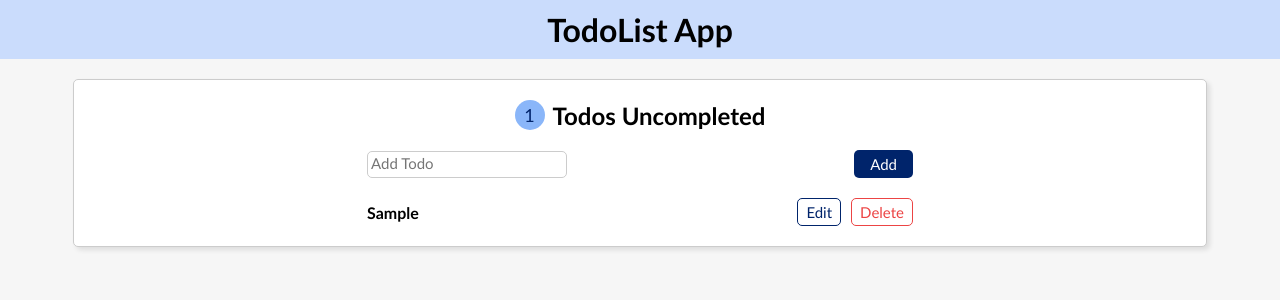
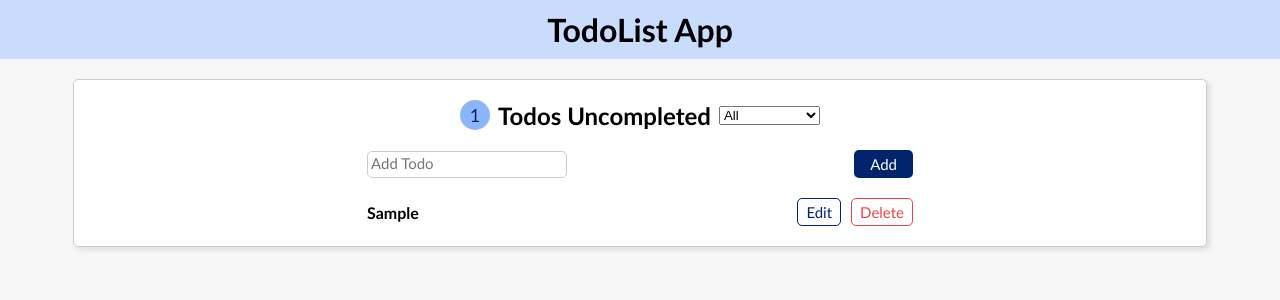
Before and after one commit to Am1rreza/TodoList-React-App, a React (Create React App) app: page / in a window 1280 px wide. Both pictures are taken after typing "Sample" into the empty fields and a click on the button "Add". Shown: the top 300 px of the page. Built offline with nearby package versions, Linux system fonts and the light colour scheme.

Commit message:
Filter Comp developed

```diff
--- a/src/components/Filter/Filter.jsx
+++ b/src/components/Filter/Filter.jsx
@@ -1,5 +1,11 @@
-const Filter = () => {
-  return <></>;
+const Filter = ({ onChange, status }) => {
+  return (
+    <select value={status} onChange={onChange}>
+      <option value="All">All</option>
+      <option value="Completed">Completed</option>
+      <option value="Uncompleted">Uncopmleted</option>
+    </select>
+  );
 };
 
 export default Filter;
--- a/src/components/Navbar/Navbar.jsx
+++ b/src/components/Navbar/Navbar.jsx
@@ -1,7 +1,15 @@
+import { useState } from "react";
+import Filter from "../Filter/Filter";
 import styles from "./navbar.module.css";
 
-const Navbar = ({ todos }) => {
+const Navbar = ({ todos, filterTodos,status,setStatus }) => {
   const unCompletedTodos = todos.filter((todo) => !todo.isCompleted);
+
+  // Handlers
+  const changeHandler = (e) => {
+    setStatus(e.target.value);
+    filterTodos(e.target.value);
+  };
 
   // conditional rendering
   if (unCompletedTodos.length === 0)
@@ -11,6 +19,7 @@ const Navbar = ({ todos }) => {
     <nav className={styles.nav}>
       <span>{unCompletedTodos.length}</span>
       <h2>Todos Uncompleted</h2>
+      <Filter onChange={(e) => changeHandler(e)} status={status} />
     </nav>
   );
 };
--- a/src/components/TodoApp/TodoApp.jsx
+++ b/src/components/TodoApp/TodoApp.jsx
@@ -1,11 +1,17 @@
+import { useEffect } from "react";
 import { useState } from "react";
-import Filter from "../Filter/Filter";
 import Navbar from "../Navbar/Navbar";
 import TodoForm from "../TodoForm/TodoForm";
 import TodoList from "../TodoList/TodoList";
 
 const TodoApp = () => {
   const [todos, setTodos] = useState([]);
+  const [filteredTodos, setFilteredTodos] = useState([]);
+  const [status, setStatus] = useState("All");
+
+  useEffect(() => {
+    filterTodos(status);
+  }, [todos]);
 
   // Handlers
   const addTodo = (inputValue) => {
@@ -47,14 +53,34 @@ const TodoApp = () => {
     setTodos(filteredTodos);
   };
 
+  const filterTodos = (status) => {
+    switch (status) {
+      case "Completed":
+        setFilteredTodos(todos.filter((todo) => todo.isCompleted));
+        break;
+
+      case "Uncompleted":
+        setFilteredTodos(todos.filter((todo) => !todo.isCompleted));
+        break;
+
+      default:
+        setFilteredTodos(todos);
+        break;
+    }
+  };
+
   return (
     <>
-      <Filter />
       <div className="container">
-        <Navbar todos={todos} />
+        <Navbar
+          todos={todos}
+          filterTodos={filterTodos}
+          status={status}
+          setStatus={setStatus}
+        />
         <TodoForm submitTodo={addTodo} todos={todos} />
         <TodoList
-          todos={todos}
+          todos={filteredTodos}
           onComplete={completeTodo}
           onEdit={editTodo}
           onDelete={deleteTodo}
```
